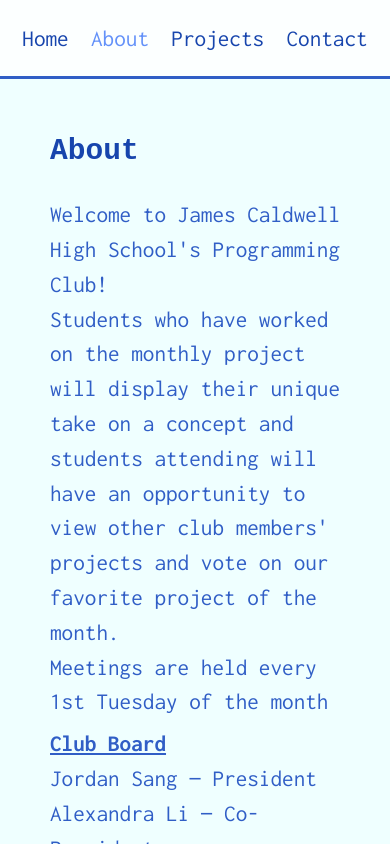
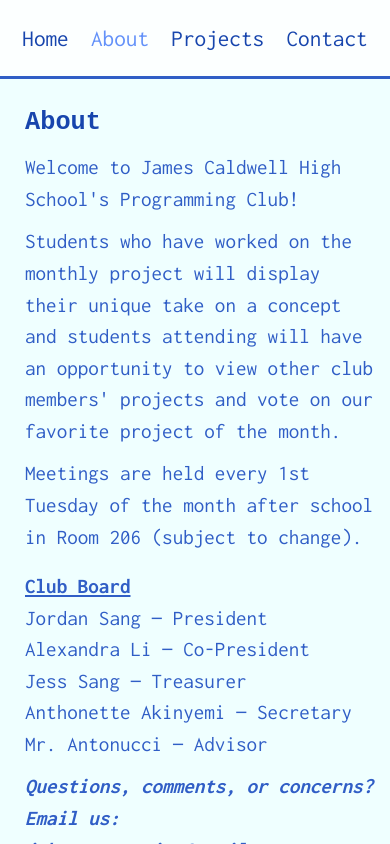
Before and after one commit to jchsprogramming/jchsprogramming.github.io, a React (Create React App) app: page / in a window 390 px wide. Both pictures are taken after a click on the element "About". Shown: the top 844 px of the page. Built offline with nearby package versions, Linux system fonts and the light colour scheme.

Commit message:
Improve readability and layout on mobile portrait view

```diff
--- a/src/components/content/About.js
+++ b/src/components/content/About.js
@@ -1,7 +1,7 @@
 import React from 'react';
 
 export default class About extends React.Component {
-    setHeight() {
+    componentDidMount() {
         document.getElementsByTagName('textarea')[0].style.height = document.getElementsByTagName('textarea')[0].scrollHeight + 'px';
     }
 
@@ -9,18 +9,18 @@
         return (
             <div className="content">
                 <h2>About</h2>
-                <br />
-                <p>Welcome to James Caldwell High School's Programming Club!</p>
-                <p>Students who have worked on the monthly project will display their unique take on a concept and students attending will have an opportunity to view other club members' projects and vote on our favorite project of the month.</p>
-                <textarea className="format full-width" type="text" value="Meetings are held every 1st Tuesday of the month after school in Room 206 (subject to change)." readOnly unselectable="on" onLoad={this.setHeight}></textarea>
-                <br />
+                <div className="br"></div>
+                <p className="mobile-br">Welcome to James Caldwell High School's Programming Club!</p>
+                <p className="mobile-br">Students who have worked on the monthly project will display their unique take on a concept and students attending will have an opportunity to view other club members' projects and vote on our favorite project of the month.</p>
+                <textarea className="format full-width" type="text" value="Meetings are held every 1st Tuesday of the month after school in Room 206 (subject to change)." readOnly unselectable="on"></textarea>
+                <div className="br"></div>
                 <p className="heading">Club Board</p>
                 <p>Jordan Sang — President</p>
                 <p>Alexandra Li — Co-President</p>
                 <p>Jess Sang — Treasurer</p>
                 <p>Anthonette Akinyemi — Secretary</p>
                 <p>Mr. Antonucci — Advisor</p>
-                <br />
+                <div className="br"></div>
                 <p className="footnote">Questions, comments, or concerns? Email us: jchsprogramming@gmail.com</p>
             </div>
         );
--- a/src/components/content/Contact.js
+++ b/src/components/content/Contact.js
@@ -5,11 +5,11 @@
         return (
             <div className="content">
                 <h2>Contact</h2>
-                <br />
-                <p>Feel free to contact us with any questions, comments, or concerns!</p>
-                <p>You can also reach us at 24jsan@student.cwcboe.org or 24ali@student.cwcboe.org. We look forward to hearing from you!</p>
-                <br />
-                <div className="contact"><div className="iframe-bg"></div><iframe className="relative" src="https://docs.google.com/forms/d/e/1FAIpQLSf2yaRXeqyaVfoe7GWRd4iN6Xl-ZACBCelfzdeh3HL2Kj3gqQ/viewform?embedded=true" title="contact"></iframe></div>
+                <div className="br"></div>
+                <p className="mobile-br">Feel free to contact us with any questions, comments, or concerns!</p>
+                <p className="mobile-br">You can also reach us at 24jsan@student.cwcboe.org or 24ali@student.cwcboe.org. We look forward to hearing from you!</p>
+                <div className="br"></div>
+                <div className="contact"><iframe className="" src="https://docs.google.com/forms/d/e/1FAIpQLSf2yaRXeqyaVfoe7GWRd4iN6Xl-ZACBCelfzdeh3HL2Kj3gqQ/viewform?embedded=true" title="contact"></iframe></div>
             </div>
         );
     }
--- a/src/components/content/Projects.js
+++ b/src/components/content/Projects.js
@@ -5,9 +5,9 @@
         return (
             <div className="content">
                 <h2>Projects</h2>
-                <br />
+                <div className="br"></div>
                 <p>View our top-voted projects from each monthly meeting!</p>
-                <br />
+                <div className="br"></div>
             </div>
         );
     }
--- a/src/styles/media.css
+++ b/src/styles/media.css
@@ -19,6 +19,26 @@
         font-size: 2.75vh;
     }
 
+    h2 {
+        font-size: 3vh;
+    }
+
+    p, ul, li, textarea {
+        font-size: 2.5vh;
+    }
+
+    div.br {
+        height: calc(2.5vh / 2);
+    }
+
+    .mobile-br {
+        padding-bottom: calc(2.5vh / 2);
+    }
+
+    article {
+        padding: 25px 15px 27.5px 25px;
+    }
+
     .img-content {
         margin-bottom: 2vh;
     }
@@ -33,6 +53,7 @@
 
     tbody {
         display: flex;
+        padding-top: 10px;
     }
 
     tr.flex {
@@ -46,7 +67,7 @@
     td, .td-long {
         width: min-content;
         margin-right: 0;
-        margin-bottom: 2.5px;
+        margin-bottom: 15px;
     }
 
     .socials {
@@ -57,3 +78,15 @@
         width: 90%;
     }
 }
+
+@media (min-width: 0px) and (max-width: 400px) {
+    .contact, .contact-iframe {
+        min-height: 1200px;
+    }
+}
+
+@media (min-width: 400px) and (max-width: 650px) {
+    .contact, .contact-iframe {
+        min-height: 1100px;
+    }
+}
--- a/src/styles/style.css
+++ b/src/styles/style.css
@@ -16,6 +16,10 @@
 
 textarea {
     resize: none;
+}
+
+div.br {
+    height: calc(2.75vh / 2);
 }
 
 header {
@@ -133,21 +137,15 @@
     border: 1px solid black;
 }
 
-.iframe-bg, .contact {
-    height: 1000px;
-    width: 640px;
-}
-
-.iframe-bg {
-    width: 576px;
+.contact, .contact iframe {
+    min-width: 100%;
+    min-height: 1000px;
+    max-height: 1200px;
+    overflow: visible;
 }
 
 .contact iframe {
-    height: inherit;
-    width: inherit;
-    right: 32px;
-    bottom: 1030px;
-    margin-bottom: -1000px;
+    min-height: inherit;
     border: 0px solid black;
 }
 
--- a/src/styles/theme.css
+++ b/src/styles/theme.css
@@ -7,7 +7,7 @@
     font-family: 'Inconsolata';
 }
 
-body, .iframe-bg {
+body {
     background: #FCFFFF;
 }
 
```
